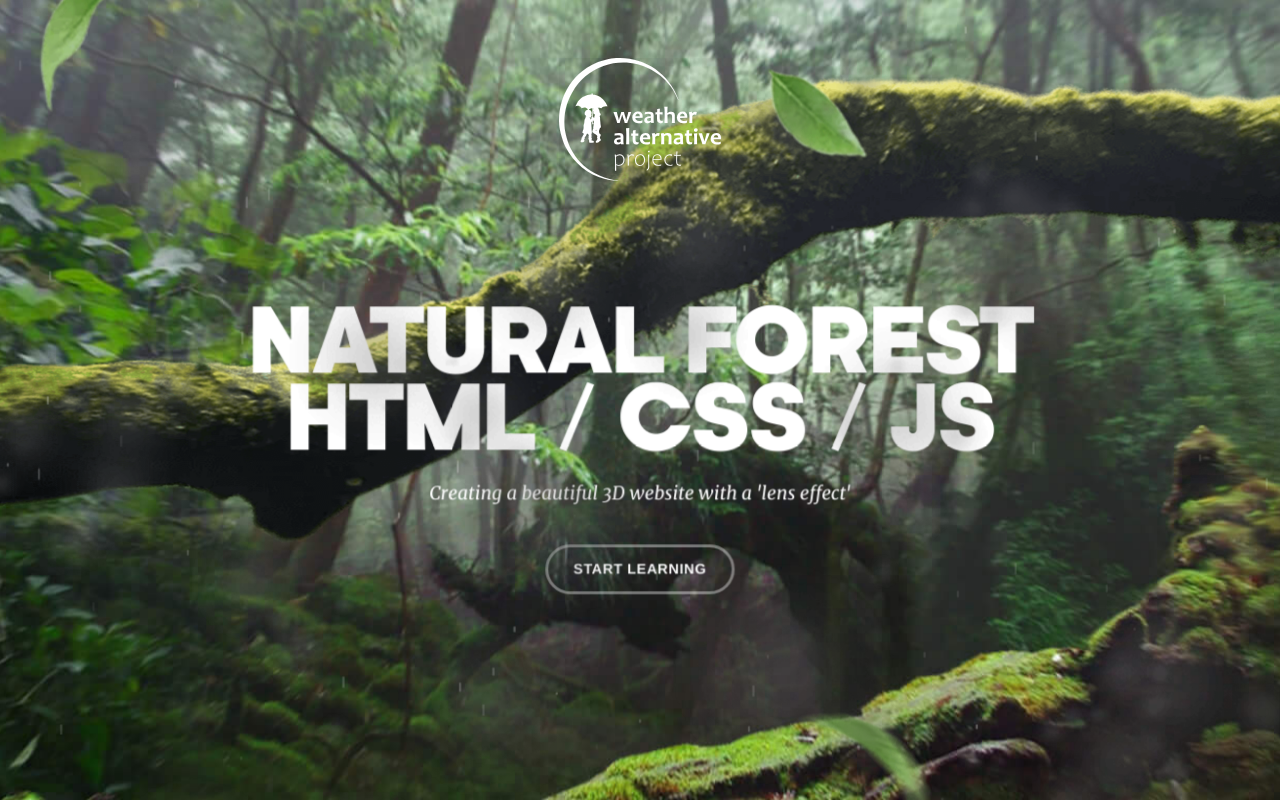
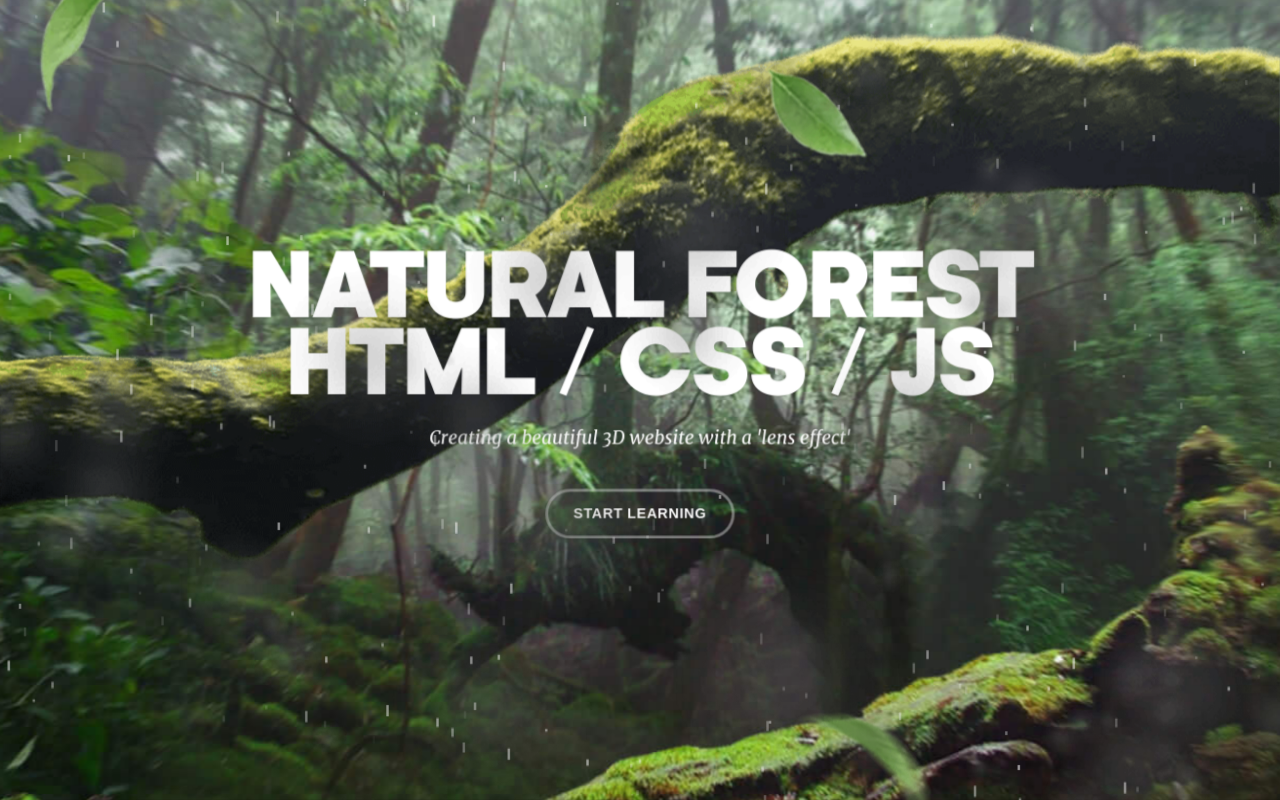
Before and after one commit to onlydisco/3d-forest-parallax, a plain HTML site: page index.html in a window 1280 px wide. Drawn offline with Linux system fonts and the light colour scheme.

Commit message:
fix: delete logo and change layers scale

```diff
--- a/css/style.css
+++ b/css/style.css
@@ -1,14 +1,3 @@
-* {
-  margin: 0;
-  padding: 0;
-  box-sizing: border-box;
-}
-
-:root {
-  --index: calc(1vw + 1vh);
-  --transition: 1.5s cubic-bezier(0.05, 0.5, 0, 1);
-}
-
 @font-face {
   font-family: kamerik-3d;
   src: url(../fonts/kamerik205-heavy.woff2);
@@ -20,21 +9,21 @@
   src: url(../fonts/merriweather-regular-italic.woff2);
 }
 
+:root {
+  --index: calc(1vw + 1vh);
+  --transition: 1.5s cubic-bezier(0.05, 0.5, 0, 1);
+}
+
+* {
+  margin: 0;
+  padding: 0;
+  box-sizing: border-box;
+}
+
 body {
   color: white;
   font-family: kamerik-3d;
   background-color: black;
-}
-
-.logo {
-  --logo-size: calc(var(--index) * 7.8);
-  position: absolute;
-  left: calc(50% - calc(var(--logo-size) / 2));
-  top: calc(var(--index) * 2.8);
-  z-index: 1;
-  width: var(--logo-size);
-  height: var(--logo-size);
-  background-repeat: no-repeat;
 }
 
 .layers {
@@ -61,11 +50,11 @@ body {
 }
 
 .layer-1 {
-  transform: translateZ(-55px) scale(1.1);
+  transform: translateZ(-50px) scale(1.1);
 }
 
 .layer-2 {
-  transform: translateZ(80px) scale(0.88);
+  transform: translateZ(80px) scale(1);
 }
 
 .layer-3 {
@@ -73,7 +62,7 @@ body {
 }
 
 .layer-4 {
-  transform: translateZ(190px) scale(0.9);
+  transform: translateZ(200px) scale(1);
 }
 
 .layer-5 {
@@ -81,11 +70,10 @@ body {
 }
 
 .layer-6 {
-  transform: translateZ(380px) scale(0.88);
+  transform: translateZ(380px) scale(0.9);
 }
 
 .hero {
-  margin-top: calc(var(--index) * 5.5);
   text-align: center;
   font-size: calc(var(--index) * 2.9);
   text-transform: uppercase;
@@ -108,8 +96,8 @@ body {
 .button {
   padding: calc(var(--index) * 0.7) calc(var(--index) * 1.25);
   border: 3px solid rgba(255, 255, 255, 0.4);
-  font-family: Helvetica, sans-serif;
-  font-weight: 600;
+  font-family: Arial, Helvetica, sans-serif;
+  font-weight: 700;
   text-transform: uppercase;
   font-size: calc(var(--index) * 0.7);
   letter-spacing: 0.05vw;
--- a/index.html
+++ b/index.html
@@ -12,18 +12,15 @@
 </head>
 
 <body>
-
-  <div class="logo" style="background-image: url(img/logo.svg);"></div>
-
   <div class="layers">
     <div class="layers__container">
       <div class="layers__item layer-1" style="background-image: url(img/layer-1.jpg);"></div>
       <div class="layers__item layer-2" style="background-image: url(img/layer-2.png);"></div>
       <div class="layers__item layer-3">
         <section class="hero">
-          <h1 class="hero__title">Natural Forest <span>HTML / CSS / JS</span></h1>
+          <h1 class="hero__title">Natural forest <span>HTML / CSS / JS</span></h1>
           <p class="hero__description">Creating a beautiful 3D website with a 'lens effect'</p>
-          <button class="button">Start Learning</button>
+          <button class="button">Start learning</button>
         </section>
       </div>
       <div class="layers__item layer-4">
--- a/js/main.js
+++ b/js/main.js
@@ -2,7 +2,7 @@ document.addEventListener("mousemove", (e) => {
   Object.assign(document.documentElement, {
     style: `
     --move-x: ${(e.clientX - window.innerWidth / 2) * -0.005}deg;
-    --move-y: ${(e.clientY - window.innerHeight / 2) * -0.005}deg;
+    --move-y: ${(e.clientY - window.innerHeight / 2) * 0.005}deg;
     `,
   });
 });
--- a/js/rain.js
+++ b/js/rain.js
@@ -1,4 +1,4 @@
-let canvas = document.getElementsByClassName("rain")[0];
+let canvas = document.querySelector(".rain");
 canvas.width = window.innerWidth;
 canvas.height = window.innerHeight;
 
@@ -19,7 +19,7 @@ function RainDrops(x, y, endy, velocity, opacity) {
     c.beginPath();
     c.moveTo(this.x, this.y);
     c.lineTo(this.x, this.y - this.endy);
-    c.lineWidth = 1;
+    c.lineWidth = 2;
     c.strokeStyle = "rgba(255, 255, 255, " + this.opacity + ")";
     c.stroke();
   };
@@ -35,12 +35,13 @@ function RainDrops(x, y, endy, velocity, opacity) {
   };
 }
 
+const rainPower = 500;
 let rainArray = [];
 
-for (let i = 0; i < 140; i++) {
+for (let i = 0; i < rainPower; i++) {
   let rainXLocation = Math.floor(Math.random() * window.innerWidth) + 1;
   let rainYLocation = Math.random() * -500;
-  let randomRainHeight = randomNum(10, 2);
+  let randomRainHeight = randomNum(8, 2);
   let randomSpeed = randomNum(20, 0.2);
   let randomOpacity = Math.random() * 0.55;
   rainArray.push(
```
Also changed, not shown: README.md.
